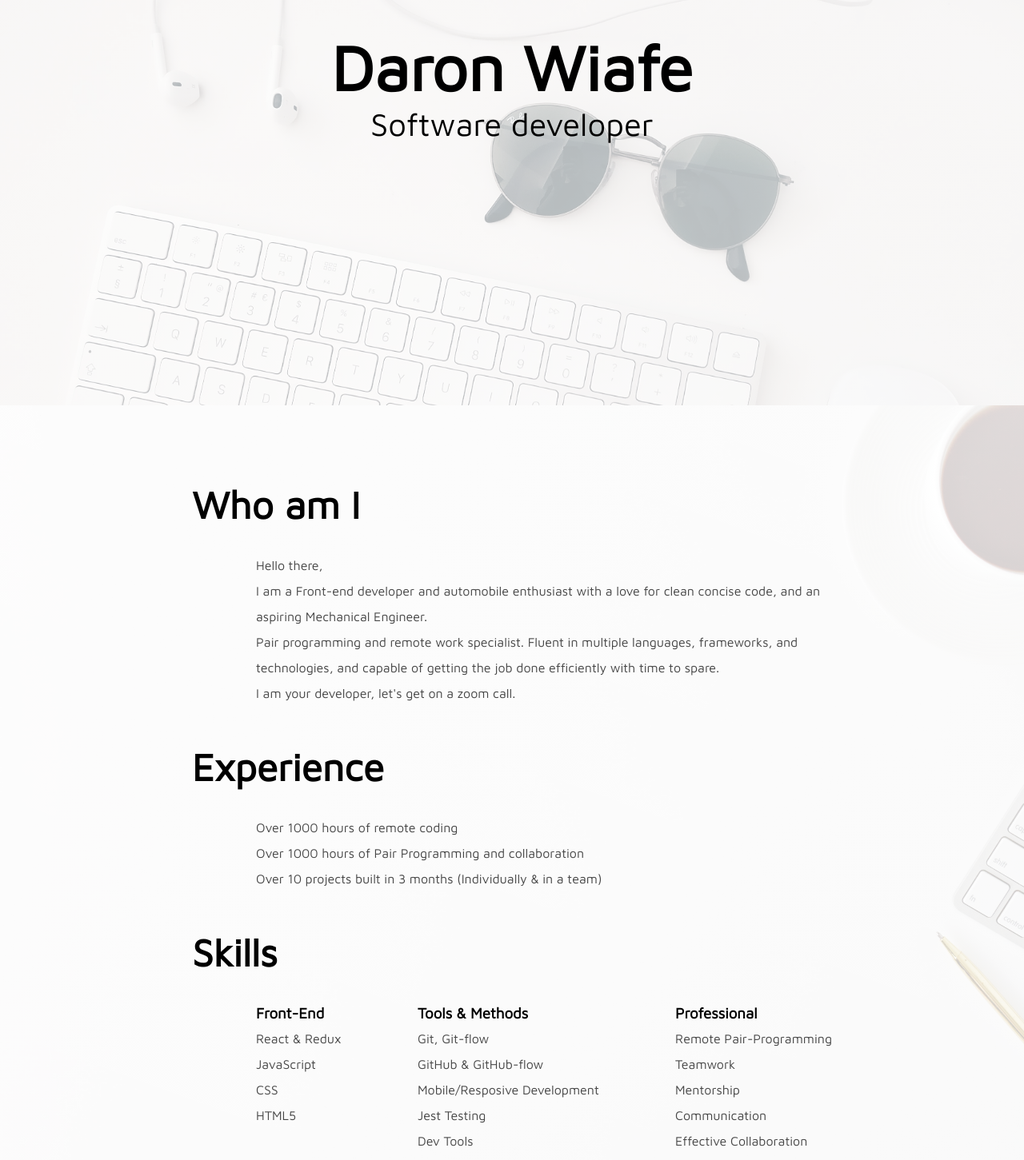
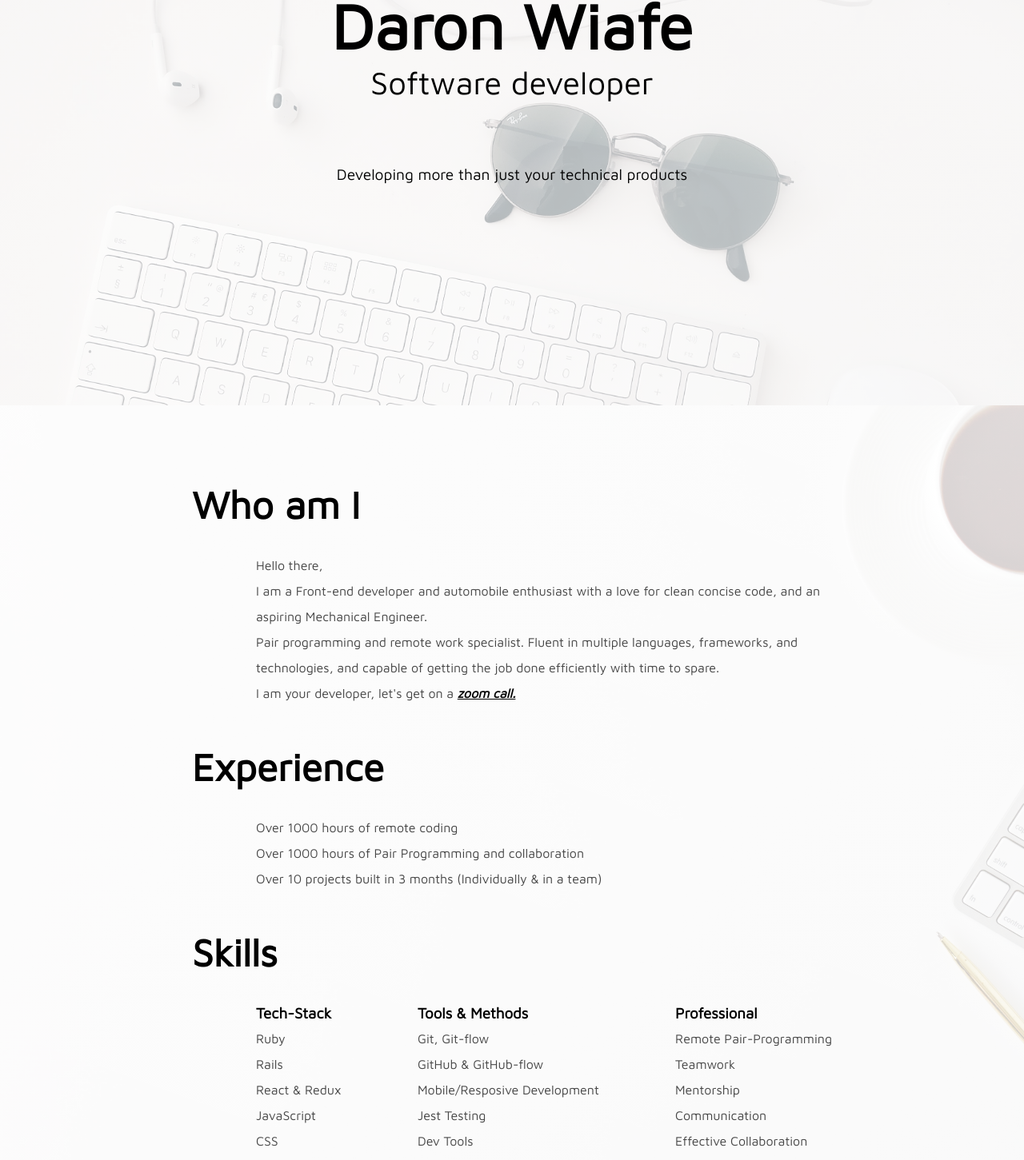
Before and after one commit to Daron976/DKW, a React (Create React App) app: page / in a window 1280 px wide. Shown: the part 293-1744 px from the top of the page at 80% size. Built offline with nearby package versions, Linux system fonts and the light colour scheme.

Commit message:
Update with all missing files

```diff
--- a/src/components/about.js
+++ b/src/components/about.js
@@ -14,7 +14,18 @@ const About = () => (
         frameworks, and technologies,
         and capable of getting the job done efficiently with time to spare.
         <br />
-        I am your developer, let&apos;s get on a zoom call.
+        I am your developer, let&apos;s get on a
+        {' '}
+        <a
+          className="contact-cta"
+          href="#contact"
+        >
+          <strong>
+            <em>
+              zoom call.
+            </em>
+          </strong>
+        </a>
         <br />
       </p>
     </div>
@@ -36,7 +47,9 @@ const About = () => (
       <h2>Skills</h2>
       <ul className="about-list skills-ul flex">
         <li className="about-list-item">
-          <h3 className="skill-header">Front-End</h3>
+          <h3 className="skill-header">Tech-Stack</h3>
+          <li className="about-list-item">Ruby</li>
+          <li className="about-list-item">Rails</li>
           <li className="about-list-item">React & Redux</li>
           <li className="about-list-item">JavaScript</li>
           <li className="about-list-item">CSS</li>
--- a/src/components/home.js
+++ b/src/components/home.js
@@ -32,6 +32,9 @@ const Home = () => {
         >
           Software developer
         </p>
+        <p className="header-msg">
+          Developing more than just your technical products
+        </p>
       </div>
     </section>
   );
--- a/src/index.css
+++ b/src/index.css
@@ -107,6 +107,11 @@ li {
   font-size: 1.3rem;
 }
 
+.header-msg {
+  margin-top: 5rem;
+  font-size: 1.2rem;
+}
+
 .mobile-logo {
   display: none;
 }
@@ -152,6 +157,11 @@ li {
 
 .skills-ul h3 {
   color: black;
+}
+
+.contact-cta {
+  text-decoration: underline;
+  scroll-behavior: smooth;
 }
 
 /* projects */
```
